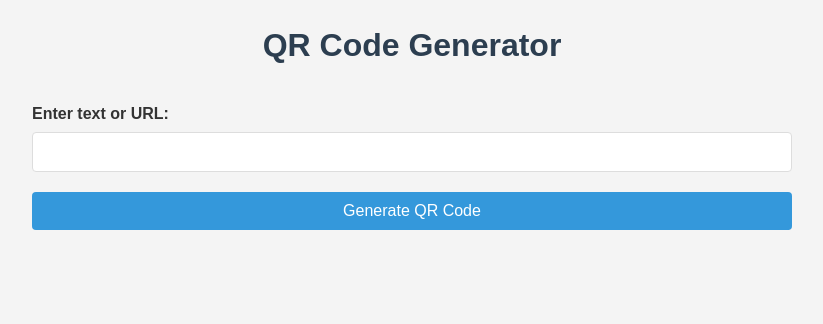
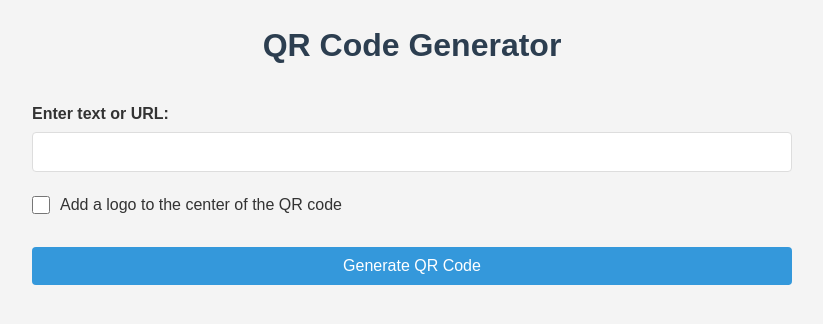
Before and after one commit to gasolineeater/QR, a Python web app: template templates/index.html in a window 1280 px wide. Shown: the top 324 px of the page, without its empty margins (228-1051 px from the left). Run offline with Jinja, Linux system fonts and the light colour scheme; the template is opened without the code that fills it, so the values that code supplies are empty.

Commit message:
Add: Logo integration feature for QR codes

```diff
--- a/static/css/style.css
+++ b/static/css/style.css
@@ -57,6 +57,7 @@ button {
     cursor: pointer;
     font-size: 16px;
     transition: background-color 0.3s;
+    margin-top: 30px;
 }
 
 button:hover {
@@ -94,3 +95,76 @@ button:hover {
 .download-btn:hover {
     background-color: #27ae60;
 }
+
+/* Logo upload styling */
+.logo-option {
+    margin-top: 20px;
+}
+
+.checkbox-label {
+    display: flex;
+    align-items: center;
+    font-weight: normal;
+    cursor: pointer;
+}
+
+.checkbox-label input[type="checkbox"] {
+    margin-right: 10px;
+    width: 18px;
+    height: 18px;
+}
+
+.logo-upload {
+    background-color: #f9f9f9;
+    padding: 15px;
+    border-radius: 4px;
+    border: 1px solid #ddd;
+    margin-top: 10px;
+}
+
+input[type="file"] {
+    width: 100%;
+    padding: 8px;
+    margin-top: 5px;
+    border: 1px solid #ddd;
+    border-radius: 4px;
+    background-color: white;
+}
+
+.logo-preview-container {
+    margin-top: 15px;
+    text-align: center;
+}
+
+.logo-preview {
+    max-width: 150px;
+    max-height: 150px;
+    border: 1px solid #ddd;
+    padding: 5px;
+    background-color: white;
+    margin: 10px auto;
+    display: block;
+}
+
+.logo-info {
+    margin-top: 15px;
+    font-size: 14px;
+    color: #666;
+    background-color: #f0f0f0;
+    padding: 10px;
+    border-radius: 4px;
+    border-left: 3px solid #3498db;
+}
+
+.logo-info p {
+    margin-bottom: 5px;
+}
+
+.logo-info ul {
+    margin-left: 20px;
+    margin-top: 5px;
+}
+
+.logo-info li {
+    margin-bottom: 3px;
+}
--- a/templates/index.html
+++ b/templates/index.html
@@ -5,16 +5,77 @@
     <meta name="viewport" content="width=device-width, initial-scale=1.0">
     <title>QR Code Generator</title>
     <link rel="stylesheet" href="{{ url_for('static', filename='css/style.css') }}">
+    <script>
+        function toggleLogoUpload() {
+            const useLogoCheckbox = document.getElementById('use_logo');
+            const logoUploadSection = document.getElementById('logo_upload_section');
+
+            if (useLogoCheckbox.checked) {
+                logoUploadSection.style.display = 'block';
+            } else {
+                logoUploadSection.style.display = 'none';
+            }
+        }
+
+        function previewLogo() {
+            const logoInput = document.getElementById('logo');
+            const logoPreview = document.getElementById('logo_preview');
+            const logoPreviewContainer = document.getElementById('logo_preview_container');
+
+            if (logoInput.files && logoInput.files[0]) {
+                const reader = new FileReader();
+
+                reader.onload = function(e) {
+                    logoPreview.src = e.target.result;
+                    logoPreviewContainer.style.display = 'block';
+                }
+
+                reader.readAsDataURL(logoInput.files[0]);
+            }
+        }
+
+        // Initialize on page load
+        window.onload = function() {
+            toggleLogoUpload();
+        }
+    </script>
 </head>
 <body>
     <div class="container">
         <h1>QR Code Generator</h1>
 
-        <form action="{{ url_for('generate') }}" method="post">
+        <form action="{{ url_for('generate') }}" method="post" enctype="multipart/form-data">
             <div class="form-group">
                 <label for="text">Enter text or URL:</label>
                 <input type="text" id="text" name="text" value="{{ text if text else '' }}" required>
             </div>
+
+            <div class="form-group logo-option">
+                <label class="checkbox-label">
+                    <input type="checkbox" id="use_logo" name="use_logo" onchange="toggleLogoUpload()">
+                    Add a logo to the center of the QR code
+                </label>
+            </div>
+
+            <div id="logo_upload_section" class="form-group logo-upload" style="display: none;">
+                <label for="logo">Upload Logo (PNG, JPG, or GIF):</label>
+                <input type="file" id="logo" name="logo" accept="image/*" onchange="previewLogo()">
+
+                <div id="logo_preview_container" class="logo-preview-container" style="display: none;">
+                    <p>Logo Preview:</p>
+                    <img id="logo_preview" class="logo-preview" src="" alt="Logo Preview">
+                </div>
+
+                <div class="logo-info">
+                    <p><strong>Note:</strong> Adding a logo may reduce the QR code's readability. For best results:</p>
+                    <ul>
+                        <li>Use a simple, high-contrast logo</li>
+                        <li>Test the QR code with different scanners</li>
+                        <li>The logo will be automatically resized to fit properly</li>
+                    </ul>
+                </div>
+            </div>
+
             <button type="submit">Generate QR Code</button>
         </form>
 
```
Also changed, not shown: app.py (+92 -12 lines), README.md, 3 other files.
